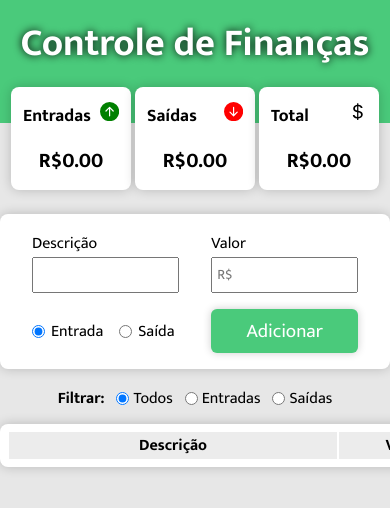
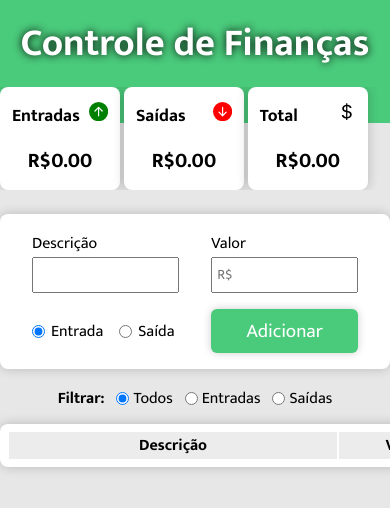
Before and after one commit to brittola/react-finances-app, a React (Create React App) app: page / in a window 390 px wide. Shown: the top 508 px of the page. Built offline with nearby package versions, Linux system fonts and the light colour scheme.

Commit message:
css to handle overflow

```diff
--- a/src/components/styles/Infos.module.css
+++ b/src/components/styles/Infos.module.css
@@ -10,11 +10,7 @@
 @media screen and (max-width: 750px) {
     .container{
         gap: 1vw;
+        overflow-x: scroll;
+        justify-content: flex-start;
     }
 }
-
-@media screen and (max-width: 350px) {
-    .container{
-        gap: 2px;
-    }
-}
```
